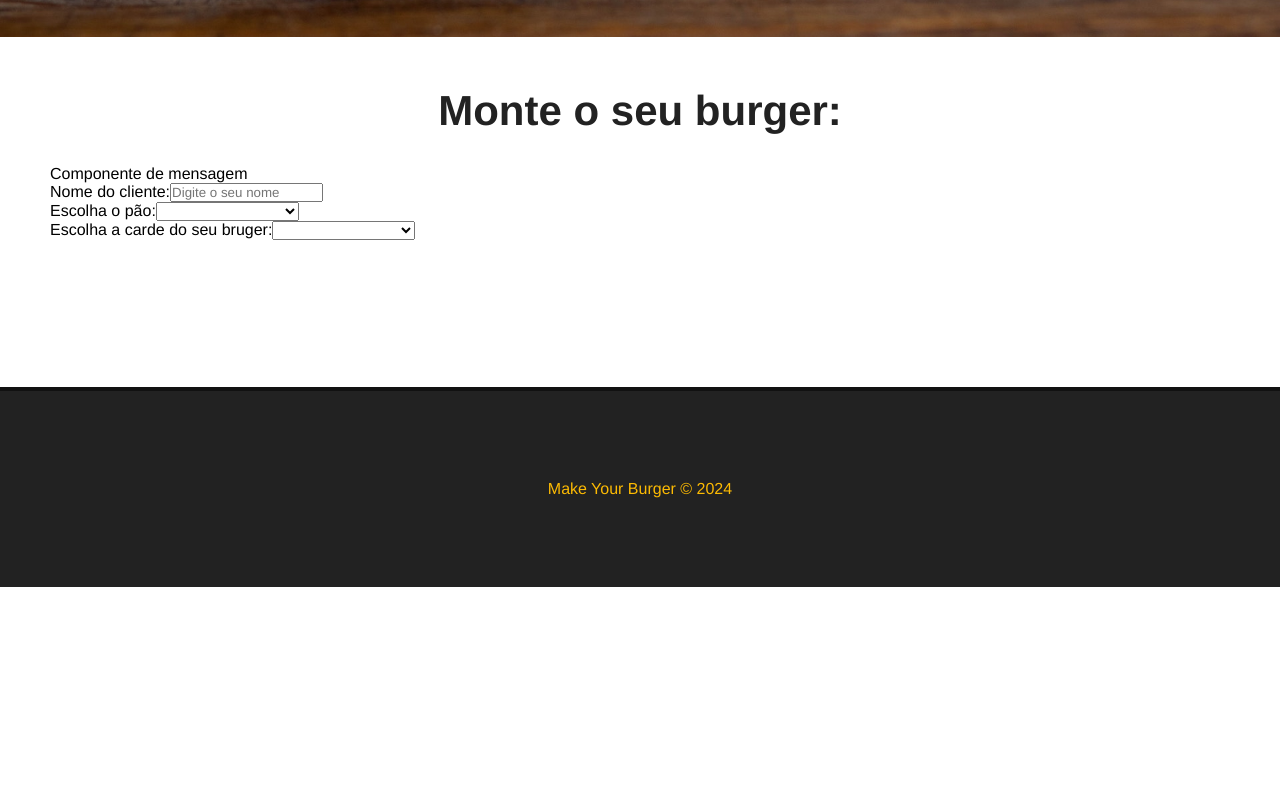
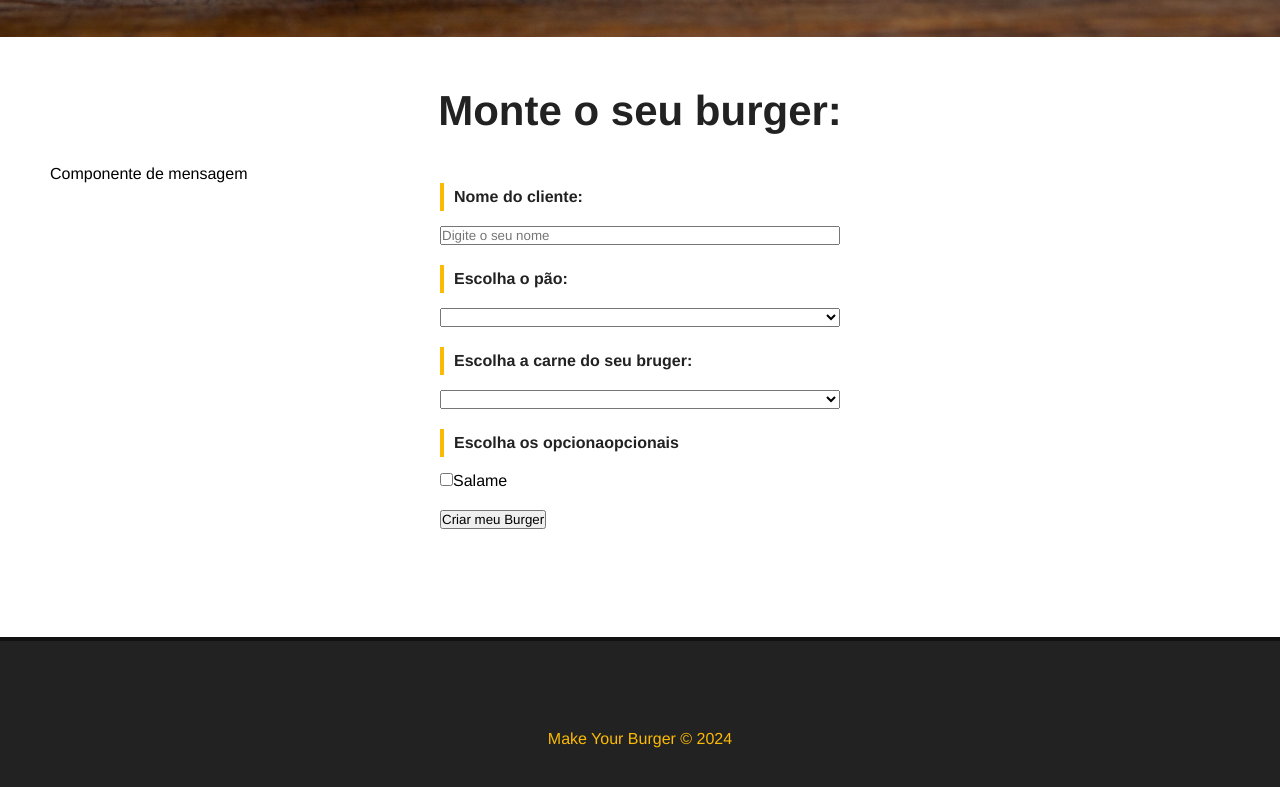
Before and after one commit to CaioCostaC/Projeto-vue, a Vue app: page / in a window 1280 px wide. Shown: the part 541-1328 px from the top of the page. Before the commit the page ends 1128 px from the top, so only its background shows below. Built offline with nearby package versions, Linux system fonts and the light colour scheme.

Commit message:
Inicio da estilização do formulário na home. O conteudo do form está sobrescrevendo o footer. Ação temporária realizada no style do component footer

```diff
--- a/src/App.vue
+++ b/src/App.vue
@@ -2,7 +2,7 @@
   <div>
     <Navbar :logo="logo_src" :alt="app_name"/>
     <router-view/>
-    <Footer />
+    <Footer></Footer>
   </div>
 </template>
 
--- a/src/components/BurgerForm.vue
+++ b/src/components/BurgerForm.vue
@@ -15,11 +15,21 @@
                     </select>
                 </div>
                 <div class="input-container">
-                    <label for="pao">Escolha a carde do seu bruger:</label>
+                    <label for="pao">Escolha a carne do seu bruger:</label>
                     <select name="pao" id="pao" v-model="carne">
                         <option value="">Selecione sua carne</option>
                         <option value="Integral">Maminha</option>
                     </select>
+                </div>
+                <div class="input-container">
+                    <label for="opcionais">Escolha os opcionaopcionais</label>
+                    <div class="checkbox-container">
+                        <input type="checkbox" name="opcionais" v-model="opcionais" value="salame">
+                        <span>Salame</span>
+                    </div>
+                </div>
+                <div class="inpput-container">
+                    <input type="submit" class="submit-btn" value="Criar meu Burger">
                 </div>
             </form>
         </div>
@@ -31,3 +41,22 @@
         name: 'BurgerForm'
     }
 </script>
+
+<style scoped>
+    #burger-form{
+        max-width:400px;
+        margin: 0 auto;
+    }
+    .input-container{
+        display: flex;
+        flex-direction: column;
+        margin-bottom: 20px;
+    }
+    label{
+        font-weight: bold;
+        margin-bottom: 15px;
+        color: #222;
+        padding: 5px 10px;
+        border-left: 4px solid #fcba03;
+    }
+</style>
--- a/src/components/Footer.vue
+++ b/src/components/Footer.vue
@@ -17,6 +17,7 @@
         border-top: 4px solid #111;
         color: #FCBA03;
         display: flex;
+        margin-top: 300px; /* Ação temporária para returar o bug do conteúdo na home sobrescrever o footer */
         align-items: center;
         justify-content: center;
         width: 100%;
```
